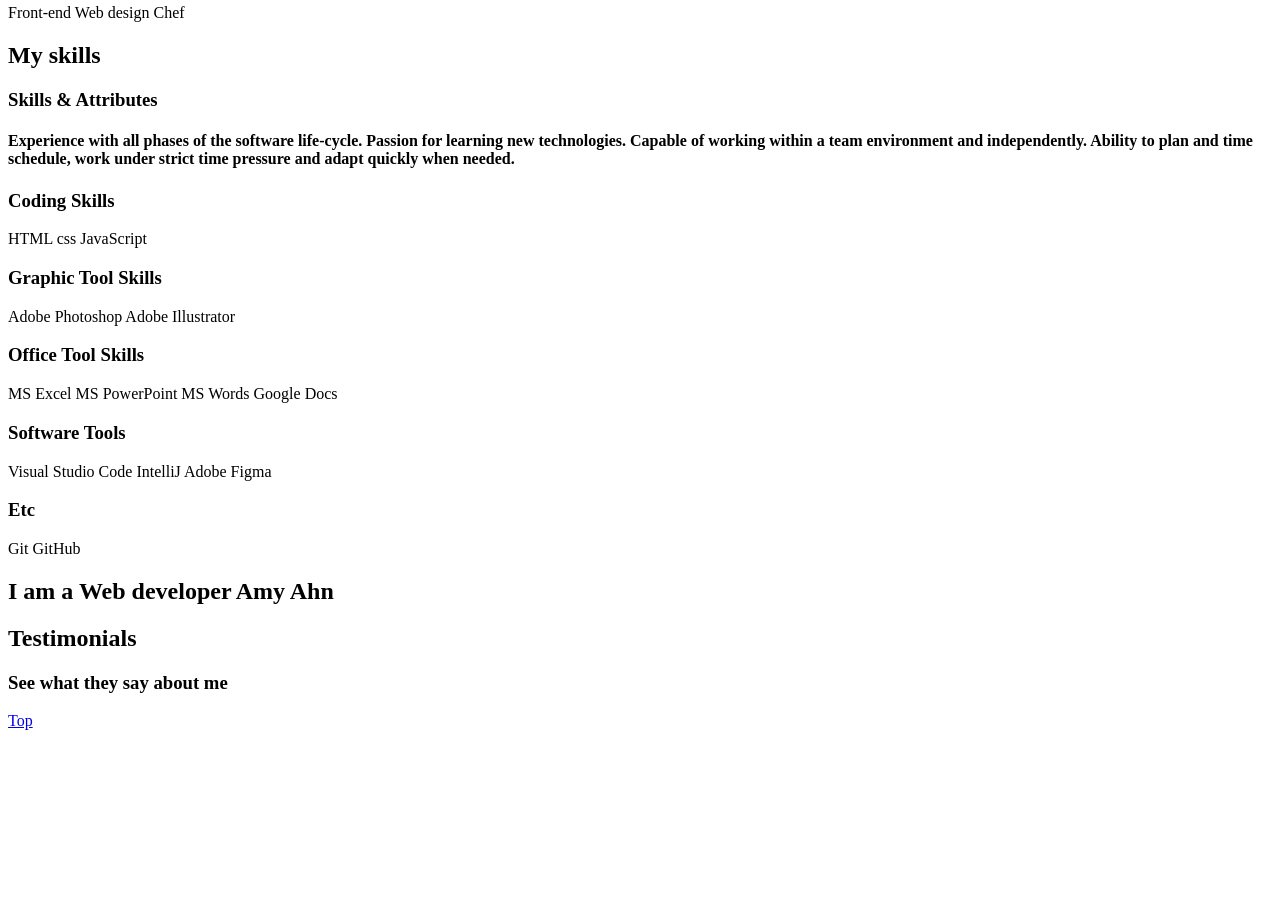
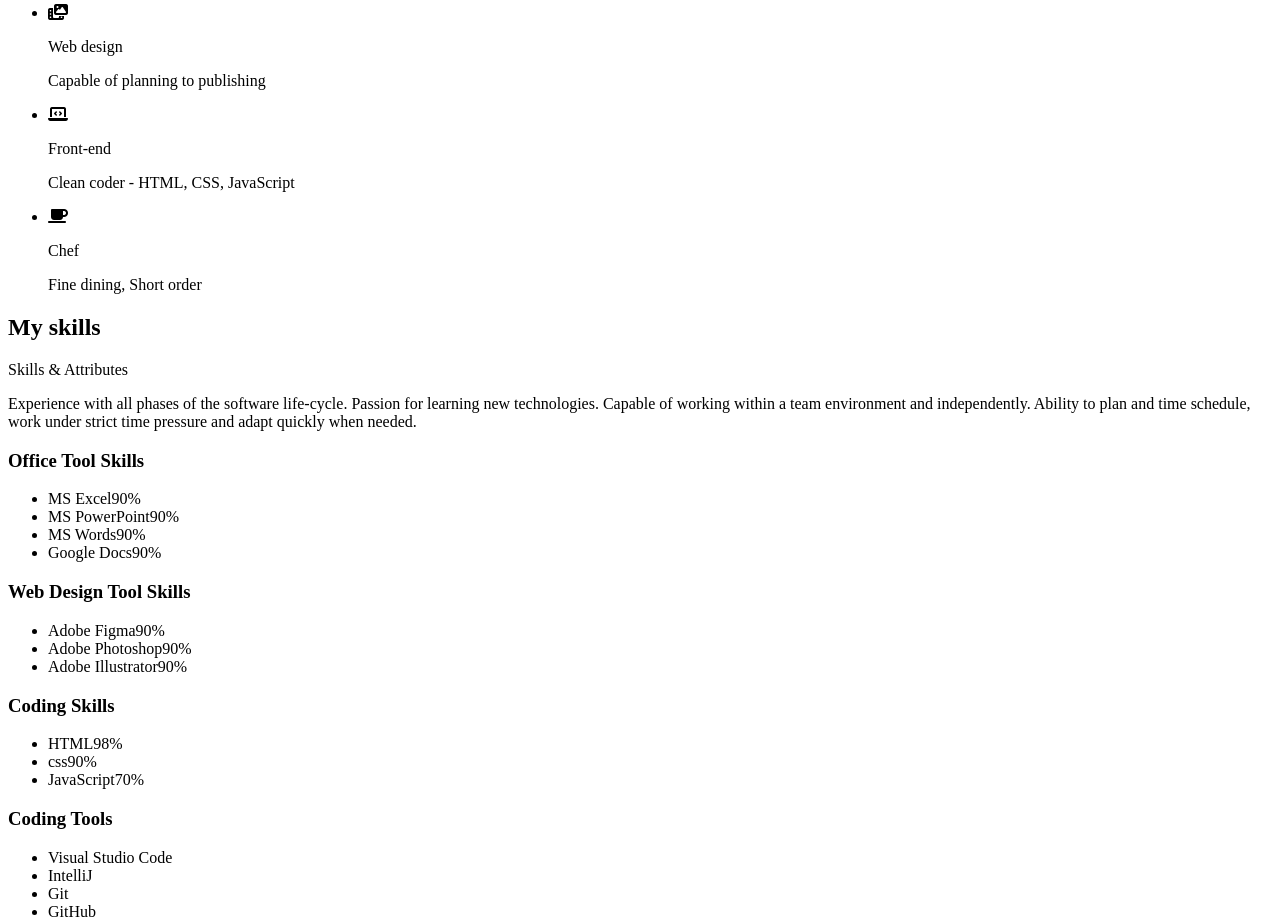
Before and after one commit to sweetyamy/sweetyamy.github.io, a plain HTML site: page index.html in a window 1280 px wide. Shown: the part 1159-2083 px from the top of the page. Before the commit the page ends 1897 px from the top, so only its background shows below. Drawn offline with Linux system fonts and the light colour scheme.

Commit message:
HTML-Skills

```diff
--- a/index.html
+++ b/index.html
@@ -64,47 +64,110 @@
         <section id="about">
             <h2>About Me</h2>
             <h3>A front end developer and a web designer currently residing in Ontario, Canada</h3>
-            <box>Front-end</box>
-            <box>Web design</box>
-            <box>Chef</box>
+            <ul>
+                <li>
+                    <i class="fa-solid fa-photo-film"></i>
+                    <p>Web design</p>
+                    <p>Capable of planning to publishing</p>
+                </li>
+                <li>
+                    <i class="fa-solid fa-laptop-code"></i>
+                    <p>Front-end</p>
+                    <p>Clean coder - HTML, CSS, JavaScript</p>
+                </li>
+                <li>
+                    <i class="fa-solid fa-mug-saucer"></i>
+                    <p>Chef</p>
+                    <p>Fine dining, Short order</p>
+                </li>
+                <!-- <li>
+                    <i class="fa-solid fa-server"></i>
+                    <p>Back-end</p>
+                    <p>Java, JavaScript</p>
+                </li>  -->
+            </ul>
         </section>
 
         <!-- Skills -->
         <section id="skills">
             <h2>My skills</h2>
-            <h3>Skills & Attributes</h3>
-            <h4>
+            <p>Skills & Attributes</p>
+            <p>
                 Experience with all phases of the software life-cycle.
                 Passion for learning new technologies.
                 Capable of working within a team environment and independently.
                 Ability to plan and time schedule, work under strict time pressure and adapt quickly when needed.
-            </h4>
-            <box>
-                <h3>Coding Skills</h3>
-                HTML
-                css
-                JavaScript
+            </p>
 
-                <h3>Graphic Tool Skills</h3>
-                Adobe Photoshop
-                Adobe Illustrator
-
-                <h3>Office Tool Skills</h3>
-                MS Excel
-                MS PowerPoint
-                MS Words
-                Google Docs
-            </box>
-            <box>
-                <h3>Software Tools</h3>
-                Visual Studio Code
-                IntelliJ
-                Adobe Figma
-
-                <h3>Etc</h3>
-                Git
-                GitHub
-            </box>
+            <!-- Skills Details -->
+            <div>
+                <!-- Planning Skills -->
+                <section>
+                    <h3>Office Tool Skills</h3>
+                    <ul>
+                        <li>
+                            <div><span>MS Excel</span><span>90%</span></div>
+                            <div><div style="width: 98%"></div></div>
+                        </li>
+                        <li>
+                            <div><span>MS PowerPoint</span><span>90%</span></div>
+                            <div><div style="width: 98%"></div></div>
+                        </li>
+                        <li>
+                            <div><span>MS Words</span><span>90%</span></div>
+                            <div><div style="width: 98%"></div></div>
+                        </li>
+                        <li>
+                            <div><span>Google Docs</span><span>90%</span></div>
+                            <div><div style="width: 98%"></div></div>
+                        </li>
+                    </ul>
+                </section>
+                <!-- Web Design Skills -->
+                <section>
+                    <h3>Web Design Tool Skills</h3>
+                    <ul>
+                        <li>
+                            <div><span>Adobe Figma</span><span>90%</span></div>
+                            <div><div style="width: 98%"></div></div>
+                        </li>
+                        <li>
+                            <div><span>Adobe Photoshop</span><span>90%</span></div>
+                            <div><div style="width: 98%"></div></div>
+                        </li>
+                        <li>
+                            <div><span>Adobe Illustrator</span><span>90%</span></div>
+                            <div><div style="width: 98%"></div></div>
+                        </li>
+                    </ul>
+                </section>
+                <!-- Programming Language Skills -->
+                <section>
+                    <h3>Coding Skills</h3>
+                    <ul>
+                        <li>
+                            <div><span>HTML</span><span>98%</span></div>
+                            <div><div style="width: 98%"></div></div>
+                        </li>
+                        <li>
+                            <div><span>css</span><span>90%</span></div>
+                            <div><div style="width: 98%"></div></div>
+                        </li>
+                        <li>
+                            <div><span>JavaScript</span><span>70%</span></div>
+                            <div><div style="width: 98%"></div></div>
+                        </li>
+                    </ul>
+                    <h3>Coding Tools</h3>
+                    <ul>
+                        <li>Visual Studio Code</li>
+                        <li>IntelliJ</li>
+                        <li>Git</li>
+                        <li>GitHub</li>
+                    </ul>
+                </section>
+            </div>
+            <!-- Etc -->
         </section>
 
         <!-- Work -->
```
